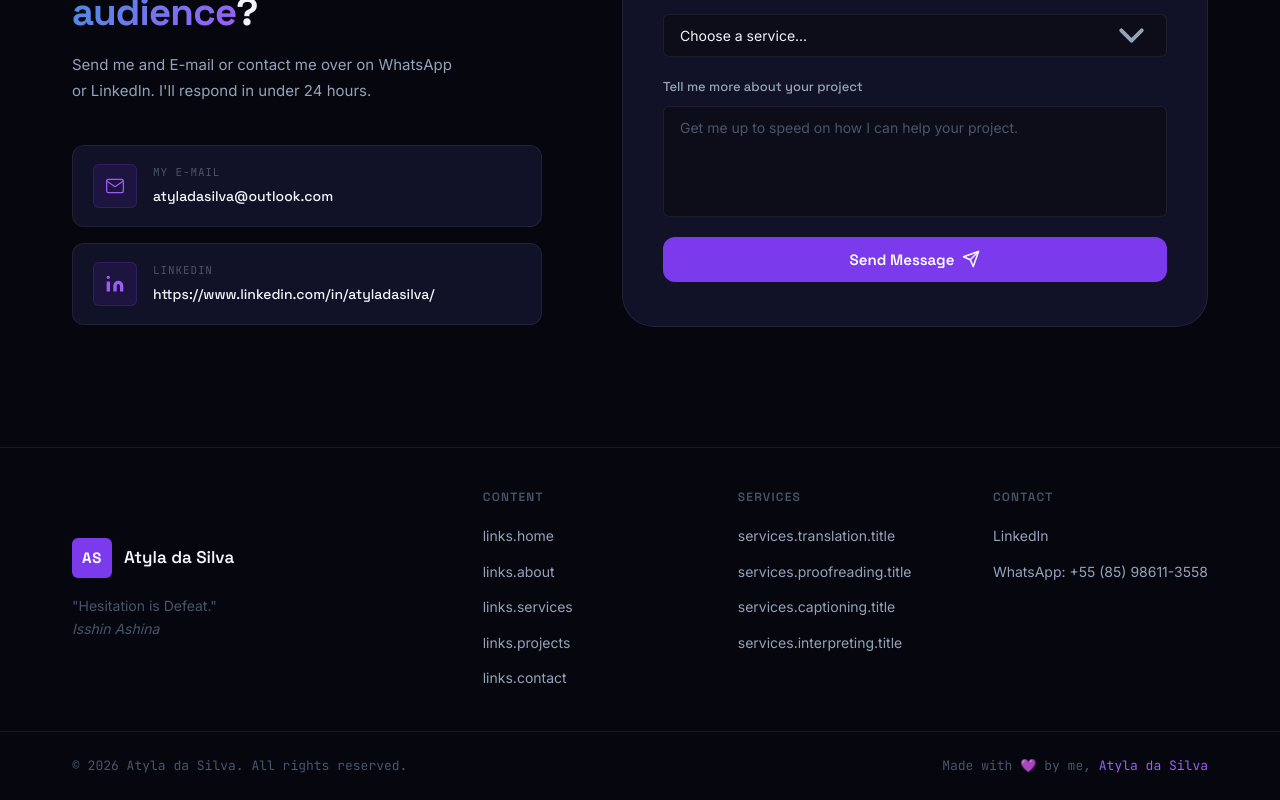
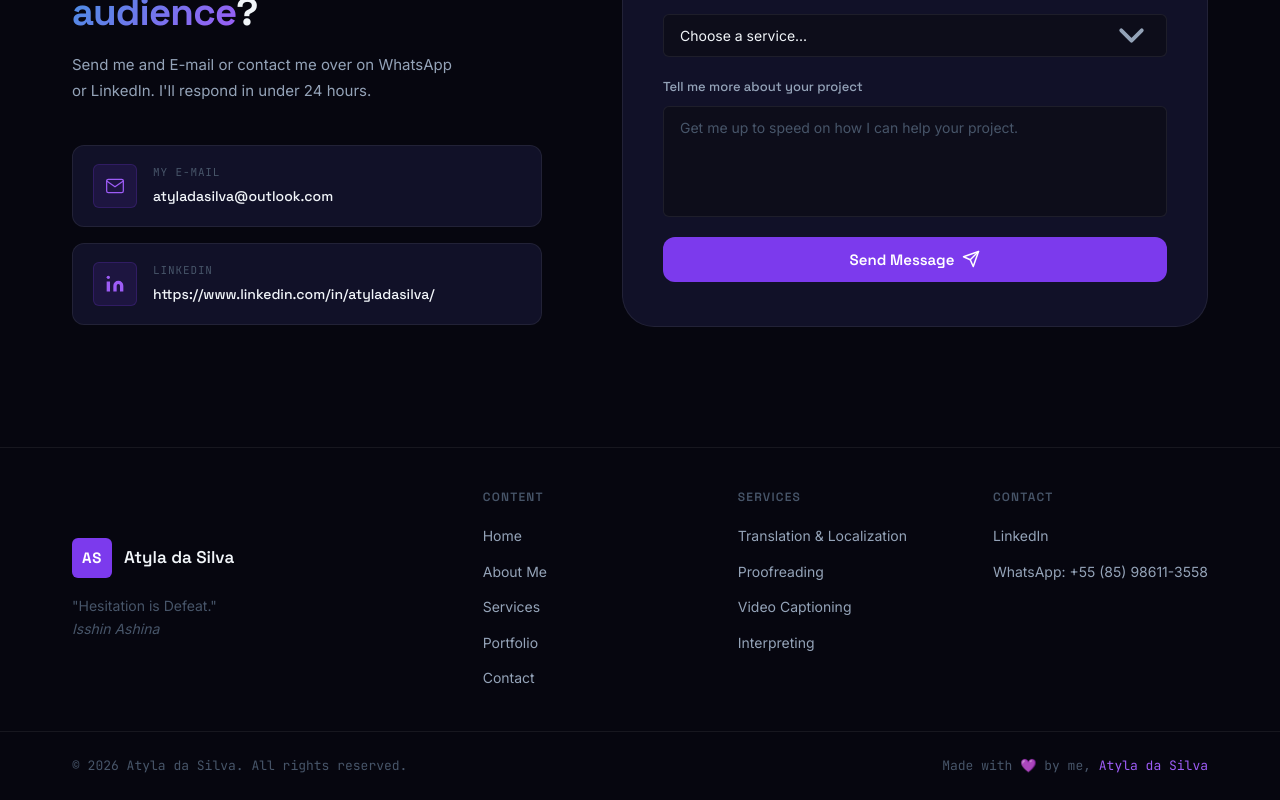
Before and after one commit to AtylaDaSilva/portfolio-website, a React (Vite) app: page / in a window 1280 px wide. Shown: the part 3418-4218 px from the top of the page. Built offline with nearby package versions, Linux system fonts and the light colour scheme.

Commit message:
wip(change lang btn): translated footer

```diff
--- a/src/components/Footer.jsx
+++ b/src/components/Footer.jsx
@@ -1,7 +1,9 @@
 import './Footer.css'
 import { LINKS, SERVICES, PHONE_F } from '../utils/constants'
+import { useTranslation, Trans } from 'react-i18next'
 
 export default function Footer() {
+  const { t, i18n } = useTranslation();
   return (
     <footer className="footer">
       <div className="container footer__inner">
@@ -17,23 +19,23 @@ export default function Footer() {
 
         <div className="footer__links">
           <div className="footer__col">
-            <h4 className="footer__col-title">Content</h4>
+            <h4 className="footer__col-title">{t("footer.content")}</h4>
             <ul>
               {LINKS.map((l) => (
-                <li key={l.link}><a href={`#${l.link.toLowerCase()}`}>{l.label}</a></li>
+                <li key={l.link}><a href={`#${t(l.link).toLowerCase()}`}>{t(l.label)}</a></li>
               ))}
             </ul>
           </div>
           <div className="footer__col">
-            <h4 className="footer__col-title">Services</h4>
+            <h4 className="footer__col-title">{t("footer.services")}</h4>
             <ul>
               {SERVICES.map((s) => (
-                <li key={s.title}><a href="#services">{s.title}</a></li>
+                <li key={s.title}><a href="#services">{t(s.title)}</a></li>
               ))}
             </ul>
           </div>
           <div className="footer__col">
-            <h4 className="footer__col-title">Contact</h4>
+            <h4 className="footer__col-title">{t("footer.contact")}</h4>
             <ul>
               {[
                 { label: 'LinkedIn', href: 'https://www.linkedin.com/in/atyladasilva' },
@@ -48,9 +50,9 @@ export default function Footer() {
 
       <div className="footer__bottom">
         <div className="container footer__bottom-inner">
-          <span className="footer__copy">© {new Date().getFullYear()} Atyla da Silva. All rights reserved.</span>
+          <span className="footer__copy">© {new Date().getFullYear()} Atyla da Silva. {t("footer.copyright")}</span>
           <span className="footer__built">
-            Made with 💜 by me, {' '}
+            {`${t("footer.made_by")} `}
             <span style={{ color: 'var(--violet-light)' }}>Atyla da Silva</span>
           </span>
         </div>
--- a/src/locales/en-us.json
+++ b/src/locales/en-us.json
@@ -93,5 +93,12 @@
             "Other"
         ],
         "form_send_btn": "Send Message"
+    },
+    "footer": {
+        "content": "Content",
+        "services": "Services",
+        "contact": "Contact",
+        "copyright": "All rights reserved.",
+        "made_by": "Made with 💜 by me,"
     }
 }
--- a/src/locales/pt-br.json
+++ b/src/locales/pt-br.json
@@ -93,5 +93,12 @@
             "Outro"
         ],
         "form_send_btn": "Enviar Mensagem"
+    },
+    "footer": {
+        "content": "Conteúdo",
+        "services": "Serviços",
+        "contact": "Contato",
+        "copyright": "Todos os direitos reservados.",
+        "made_by": "Feito com 💜 por mim,"
     }
 }
```
